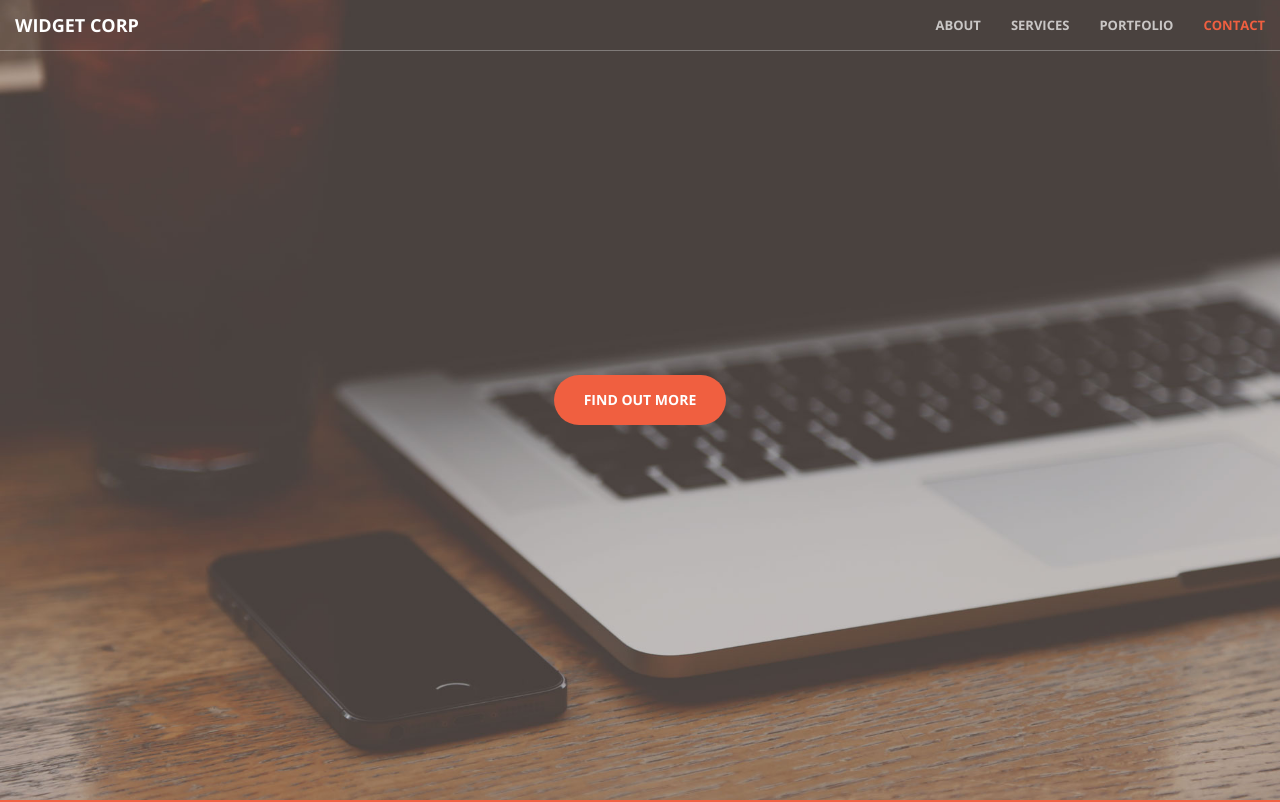
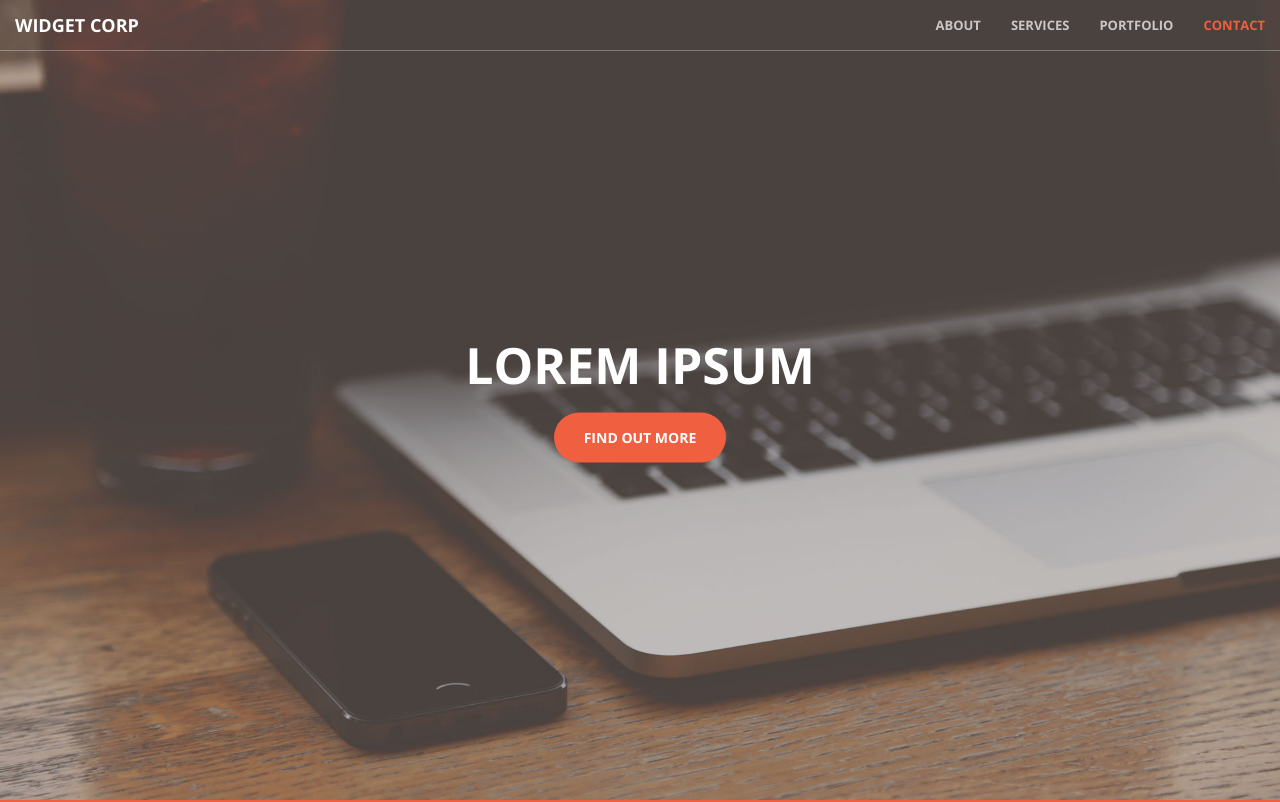
Before and after one commit to anymod/tutorial-content-component, a website: page index.html in a window 1280 px wide. Shown: the top 802 px of the page. Drawn offline with nearby package versions, Linux system fonts and the light colour scheme.

Commit message:
Tutorial text updated

```diff
--- a/index.html
+++ b/index.html
@@ -41,8 +41,8 @@
       <!-- Brand and toggle get grouped for better mobile display -->
       <div class="navbar-header">
         <button type="button" class="navbar-toggle collapsed" data-toggle="collapse" data-target="#bs-example-navbar-collapse-1">
-                    <span class="sr-only">Toggle navigation</span> Menu <i class="fa fa-bars"></i>
-                </button>
+          <span class="sr-only">Toggle navigation</span> Menu <i class="fa fa-bars"></i>
+        </button>
         <a class="navbar-brand page-scroll" href="#page-top">Widget Corp</a>
       </div>
 
@@ -71,7 +71,8 @@
   <header>
     <div class="header-content">
       <div class="header-content-inner">
-        <jframe content id="wnqag"></jframe>
+        <h1>Lorem ipsum</h1> <!-- replace with <jframe> -->
+        <br>
         <a href="#about" class="btn btn-primary btn-xl page-scroll">Find Out More</a>
       </div>
     </div>
@@ -260,11 +261,6 @@
   </section>
 
   <!-- Paste jframe snippet code here -->
-  <script>
-    // jframe snippet code
-    (function(s,i,m,p,l,e,r){s[p]=s[p]||{f:[],ready:function(c){s[p].f.push(c)}},e=i.createElement(m),e.async=1,r=i.getElementsByTagName(m)[0],e.src=l+p+'.js',r.parentNode.insertBefore(e,r);
-    })(window,document,'script','jframe','//jfra.me/v0/');
-  </script>
 
   <!-- jQuery -->
   <script src="vendor/jquery/jquery.min.js"></script>
```
Also changed, not shown: README.md, img/tutorial-1.png (added), img/tutorial-2.png (added), img/tutorial-3.png (added).
